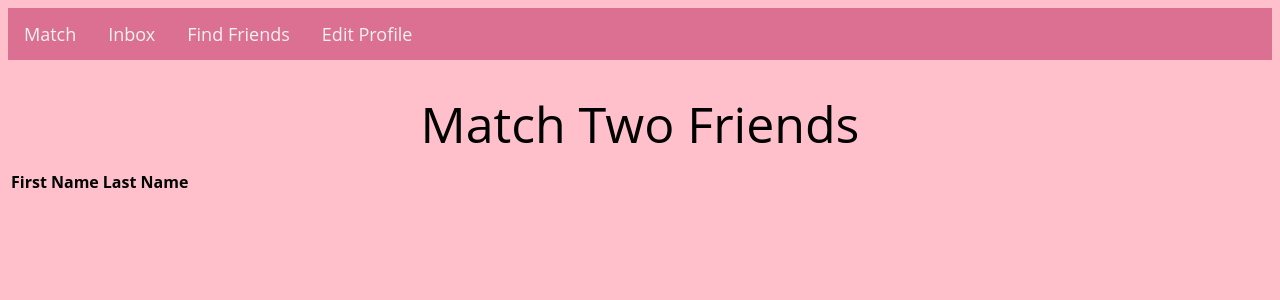
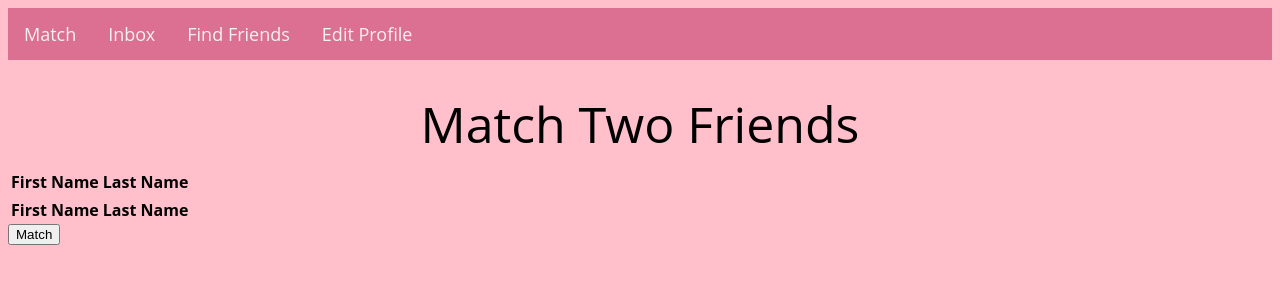
Before and after one commit to andywu8/cs419-finalproject, a Flask app: page /match/inbox in a window 1280 px wide. Shown: the top 300 px of the page. Run offline with Flask 2, Linux system fonts and the light colour scheme; data comes from the database, SQL or seed files in the repository; lists and menus that the app fills with data are empty.

Commit message:
add in sql city logic and insert dummy data and additional table for add friends and inbox sql function

```diff
--- a/main.py
+++ b/main.py
@@ -1,7 +1,7 @@
 """main file to run flask app"""
 
 from flask import Flask, render_template, request, redirect, url_for
-from models import login, insert_friend, retrieve_potential_friends, retrieve_users, check_user_exists, insert_user, edit_profile_info, add_friend, get_my_friends, get_potential_matches
+from models import login, insert_friend, retrieve_potential_friends, retrieve_users, check_user_exists, insert_user, edit_profile_info, add_friend, get_my_friends, get_potential_matches, insert_dummy_users
 
 app = Flask(__name__)
 
@@ -13,6 +13,7 @@ def home():
     users = None
     confirmation_message = None
 
+
     if request.method == 'POST':
         username = request.form['username']
         password = request.form['password']
@@ -20,6 +21,7 @@ def home():
         correct_login = login(username, password)
         if correct_login:
             users = retrieve_users()
+            print("users", users)
             return redirect(url_for('dashboard', username=username))
         else:
             error_messages.append("Incorrect username or password")
@@ -59,6 +61,8 @@ def signup():
     error_messages = []
 
     if request.method == 'POST':
+        # insert_dummy_users()
+
         username = request.form['username']
         password = request.form['password']
         first_name = request.form['first_name']
@@ -73,6 +77,7 @@ def signup():
             error_messages.append("Username already exists")
 
     users = retrieve_users()
+    print("users", users)
     return render_template('signup.html', users=users, error_messages=error_messages)
 
 
@@ -92,7 +97,6 @@ def add_friends(username):
         class_year = request.args.get('class_year')
         gender = request.args.get('gender')
         orientation = request.args.get('orientation')
-
         potential_friends = retrieve_potential_friends(
             username, first_name, last_name, residential_college, class_year, gender, orientation)
         return render_template('add_friends.html', username=username, potential_friends=potential_friends)
--- a/models.py
+++ b/models.py
@@ -14,6 +14,23 @@ def login(username, password):
     else:
         return False
 
+def match_users(username, user1, user2):
+	con = sql.connect("database.db")
+	cur = con.cursor()
+	query = "INSERT INTO inbox (username, matched_user1, matched_user2, inbox_message) VALUES (?, ?, ?, ?)"
+	cur.execute(query, [username, user1, user2, "You've been matched"])
+	con.commit()
+	con.close()
+
+def insert_dummy_users():
+	con = sql.connect("database.db")
+	cur = con.cursor()
+	query = "INSERT INTO users (first_name, last_name, username, password) VALUES (?, ?, ?, ?), (?, ?, ?, ?), (?, ?, ?, ?)"
+	args = ["John", "Doe", "jdoe", "password", "John1", "Doe1", "jdoe", "password", "John2", "Doe2", "jdoe2", "password"]
+	cur.execute(query, args)
+	con.commit()
+	con.close()
+	print("check")
 
 def insert_friend(username, friend):
     con = sql.connect("database.db")
@@ -42,13 +59,13 @@ def retrieve_potential_friends(username, first_name, last_name, residential_coll
     if first_name or last_name or residential_college or class_year or gender or orientation:
         query += "WHERE "
         if first_name:
-            query += "first_name = ?% "
-            args.append(first_name)
+            query += "LOWER(first_name) = ? "
+            args.append(first_name.lower() + '%')
             if last_name or residential_college or class_year or gender or orientation:
                 query += "AND "
         if last_name:
-            query += "last_name = ?% "
-            args.append(last_name)
+            query += "LOWER(last_name) = ? "
+            args.append(last_name.lower() + '%')
             if residential_college or class_year or gender or orientation:
                 query += "AND "
         if residential_college:
--- a/schema.sql
+++ b/schema.sql
@@ -12,10 +12,12 @@ drop table if exists users;
     preference text
 );
 
-insert into users (first_name, last_name, username, password) VALUES ('dummy-Andy', 'Wu', 'dummy-andywu', 'andywu');
-insert into users (first_name, last_name, username, password) VALUES ('dummy-Allen', 'Chun', 'dummy-allenchun', 'allenchun');
-insert into users (first_name, last_name, username, password) VALUES ('dummy-Annette', 'Lee', 'dummy-annettelee', 'annettelee');
-insert into users (first_name, last_name, username, password) VALUES ('dummy-Kishan', 'Patel', 'dummy-kishanpatel', 'kishanpatel');
+insert into users (first_name, last_name, username, password)
+VALUES
+    ('dummy-Andy', 'Wu', 'dummy-andywu', 'andywu'),
+    ('dummy-Allen', 'Chun', 'dummy-allenchun', 'allenchun'),
+    ('dummy-Annette', 'Lee', 'dummy-annettelee', 'annettelee'),
+    ('dummy-Kishan', 'Patel', 'dummy-kishanpatel', 'kishanpatel');
 
 
 drop table if exists friends;
@@ -30,6 +32,8 @@ drop table if exists inbox;
     create table inbox (
     id integer primary key autoincrement,
     username text not null,
-    matched_user text not null,
+    matched_user1 text not null,
+    matched_user2 text not null,
+    inbox_message text not null,
     FOREIGN KEY (username) references users(username)
 );
--- /dev/null
+++ b/static/css/match.css
@@ -0,0 +1,7 @@
+table tr.selected {
+    background-color: lightgray;
+}
+
+table tr:hover td {
+    border: 1px solid black;
+}
--- a/templates/match.html
+++ b/templates/match.html
@@ -1,8 +1,11 @@
 <html lang="en">
+<!DOCTYPE html>
 <head>
     <link href="/static/css/add_friends.css" rel="stylesheet" type="text/css" media="all">
     <link href="/static/css/main.css" rel="stylesheet" type="text/css" media="all">
     <link href="/static/css/profile.css" rel="stylesheet" type="text/css" media="all">
+    <link href="/static/css/match.css" rel="stylesheet" type="text/css" media="all">
+
 </head>
 <body>
     {% include "header.html" %}
@@ -15,15 +18,68 @@
         </tr>
         {% for friend in my_friends: %}
         <tr>
+            <h2>Friend 1</h2>
             <td>{{friend[0]}}</td>
             <td>{{friend[1]}}</td>
             <td>
                 <form method="post" action="{{url_for('match', username=username, friend_username=friend[2])}}">
-                    <button type="submit">Find Potential Matches</button>
+                    <button type="submit">Select</button>
                 </form>
             </td>
         </tr>
         {% endfor %}
     </table>
+    <table>
+        <tr>
+            <th>First Name</th>
+            <th>Last Name</th>
+            <th></th>
+        </tr>
+        {% for friend in my_friends: %}
+        <tr>
+            <h2>Friend 2</h2>
+            <td>{{friend[0]}}</td>
+            <td>{{friend[1]}}</td>
+            <td>
+                <form method="post" action="{{url_for('match', username=username, friend_username=friend[2])}}">
+                    <button type="submit">Select</button>
+                </form>
+            </td>
+        </tr>
+        {% endfor %}
+    </table>
+
+    <button onclick="match()">Match</button>
+    <script src= "https://ajax.googleapis.com/ajax/libs/jquery/3.6.0/jquery.min.js"></script>
+    <script>
+    'use strict';
+
+    function get_match_results(match1, match2) {
+        $.ajax({
+            url: '/match',
+            type: 'POST',
+            data: {
+                'username': '{{username}}',
+                'match1': match1,
+                'match2': match2
+                });
+
+    function setup()
+        {
+            $('body').on('click', 'tr', function() {
+                $('tbody tr').removeClass('selected');
+                $(this).addClass('selected');
+            }
+        }
+    function match()
+        {
+            var match1 = $('tr.selected').find('td:first').text();
+            var match2 = $('tr.selected').find('td:first').text();
+            get_match_results(match1, match2);
+        }
+    }
+    $('document').ready(setup);
+
+    </script>
 </body>
 </html>
```
Also changed, not shown: database.db.
